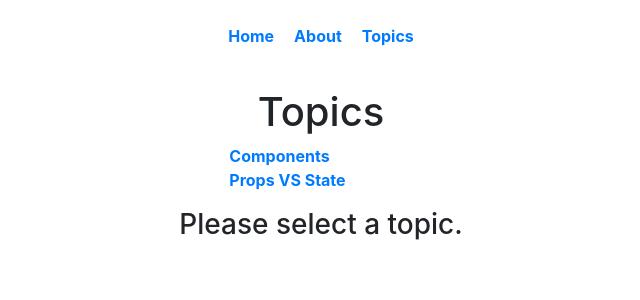
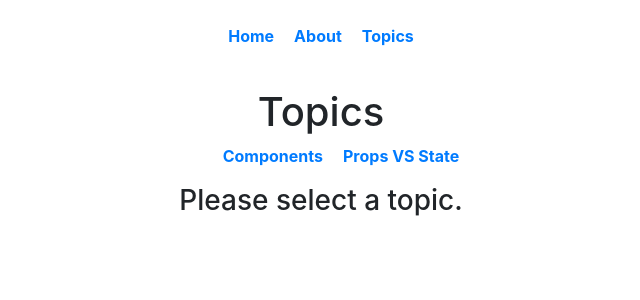
Before and after one commit to cherie-pavicoTsukayama/react-nested-routing, a React (Create React App) app: page /topics in a window 1280 px wide. Shown: the top 300 px of the page, without its empty margins (319-959 px from the left). Built offline with nearby package versions, Linux system fonts and the light colour scheme.

Commit message:
added styling to the ul on the topics.jsx

```diff
--- a/src/components/topics.jsx
+++ b/src/components/topics.jsx
@@ -13,7 +13,7 @@ export default function Topics() {
   return (
     <div>
       <h1 className='text-center col-12'>Topics</h1>
-      <ul>
+      <ul className='row justify-content-center'>
         <li>
           <Link to={`${match.url}/components`}> Components </Link>
         </li>
```
